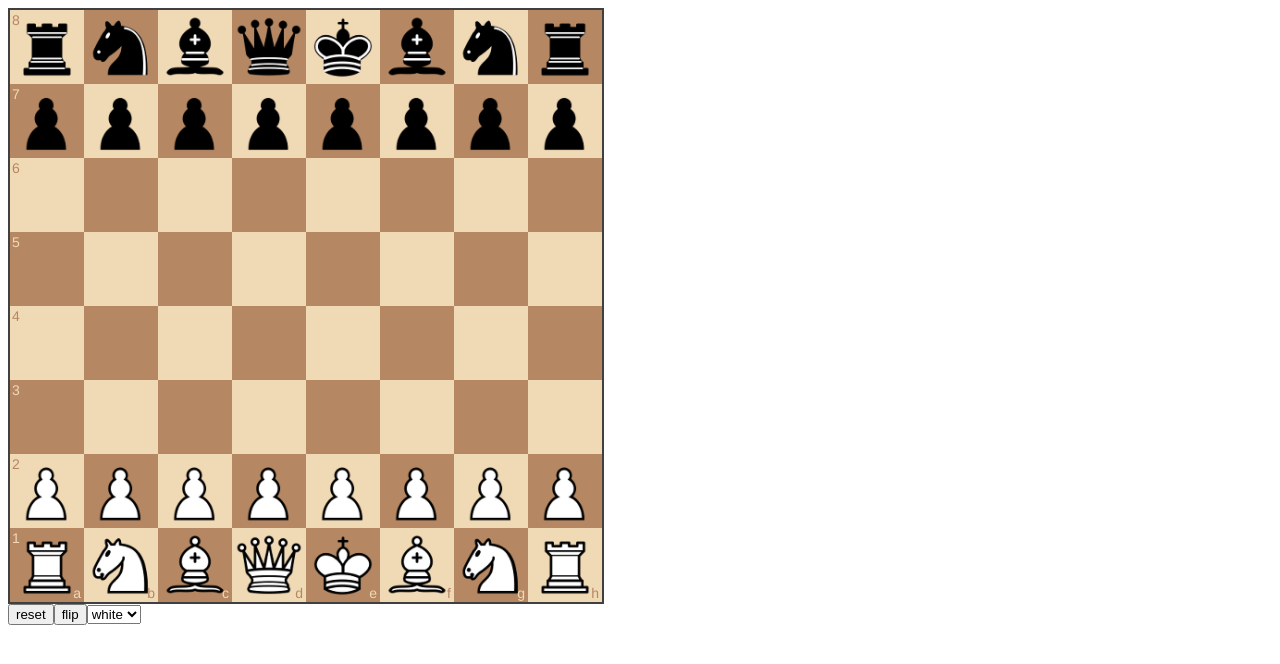
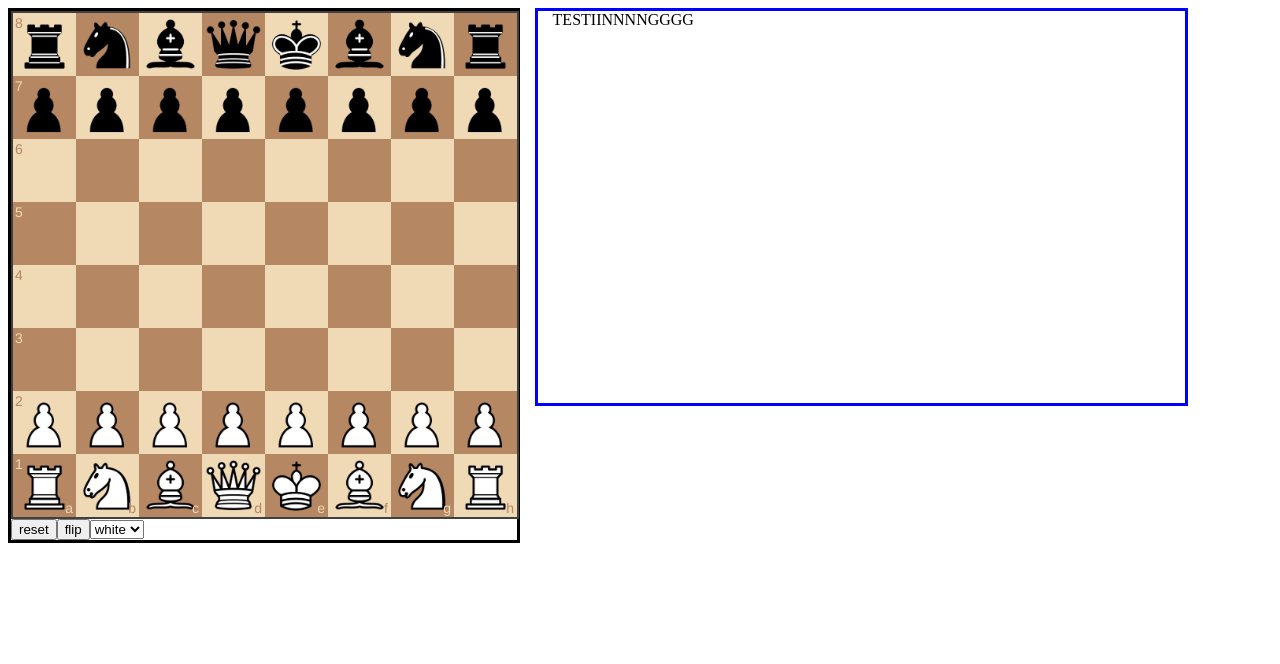
Before and after one commit to diamondAlex/praxis, a website: page src/test.html in a window 1280 px wide. Drawn offline with nearby package versions, Linux system fonts and the light colour scheme.

Commit message:
now adds the moves on a panel to the right

```diff
--- a/src/dep/chessboard.js
+++ b/src/dep/chessboard.js
@@ -495,7 +495,6 @@
   // with the moves executed
   function calculatePositionFromMoves (position, moves) {
     var newPosition = deepCopy(position)
-      console.log(moves)
 
     for (var i in moves) {
       if (!moves.hasOwnProperty(i)) continue
@@ -1467,15 +1466,13 @@
 
         // skip invalid arguments
         if (!validMove(arguments[i])) {
-          console.log(2826, 'Invalid move passed to the move method.', arguments[i])
+          error(2826, 'Invalid move passed to the move method.', arguments[i])
           continue
         }
 
         var tmp = arguments[i].split('-')
         moves[tmp[0]] = tmp[1]
       }
-
-        console.log(moves)
 
       // calculate position from moves
       var newPos = calculatePositionFromMoves(currentPosition, moves)
--- a/src/interface.js
+++ b/src/interface.js
@@ -1,13 +1,16 @@
 let setPage = () =>{
     let root = document.getElementById("root")
+    let left = document.createElement("div")
+    left.className = "left"
     let board = document.createElement("div")
     board.id = "board"
     board.className = "board"
     let util = document.createElement("div")
     util.id = "util"
 
-    root.appendChild(board)
-    root.appendChild(util)
+    left.appendChild(board)
+    left.appendChild(util)
+    root.appendChild(left)
 }
 
 function addColorSelect(){
@@ -46,8 +49,21 @@ function addResetButton(){
     div.appendChild(button)
 }
 
+function addPanel(){
+    let root = document.getElementById('root')
+    let right = document.createElement("div")
+    right.className = "right"
+    right.innerHTML = "TESTIINNNNGGGG "
+    let moveList = document.createElement("div")
+    moveList.id = "moveList"
+
+    right.appendChild(moveList)
+    root.appendChild(right)
+}
+
 function setInterface(){
     setPage()
+    addPanel()
     addResetButton()
     addFlipButton()
     addColorSelect()
--- a/src/logic.js
+++ b/src/logic.js
@@ -41,6 +41,7 @@ function onDrop (source, target) {
     // illegal move
     if (move === null) return 'snapback'
 
+    addMoveToList(source,target)
     piece_status = false
     updateStatus()
 }
@@ -102,8 +103,19 @@ function playEngineMove (source, target) {
 
     board.move(source+"-"+target)
 
+    addMoveToList(source,target)
     piece_status = false
     updateStatus()
+}
+
+function addMoveToList(source,target){
+    let moveList = document.getElementById("moveList")
+    if(moveList.innerHTML.slice(-1) == "-"){
+        moveList.innerHTML = moveList.innerHTML + source + target + "<br>"
+    }
+    else{
+        moveList.innerHTML = moveList.innerHTML + source + target + "-"
+    }
 }
 
 function getMoveFromEngine(fen){
@@ -113,15 +125,10 @@ function getMoveFromEngine(fen){
         body: fen
     })
     .then((ret) => {
-            let reader = ret.body.getReader()
-            reader.read()
+        ret.body.getReader().read()
         .then(({done,value}) =>{
-                    if(done){
-                        console.log('done')
-                    }
-                    else{
+            if(!done){
                 let move = String.fromCharCode(...value)
-                        console.log('should play??')
                 playEngineMove(move.slice(0,2),move.slice(2,4))
             }
         })
--- a/src/style.css
+++ b/src/style.css
@@ -1,3 +1,20 @@
-.board{
-    width:600px;
+.root{
+    border:solid;
+    border-color:red;
+    float:left;
+    width:100%;
 }
+.left{
+    width:40%;
+    border:solid;
+    float:left;
+}
+.right{
+    width:50%;
+    height:50%;
+    border:solid;
+    border-color:blue;
+    margin-left:15px;
+    padding-left:15px;
+    float:left;
+}
```
Also changed, not shown: 1 other file. Lines whose indentation alone changed are shown as unchanged.
